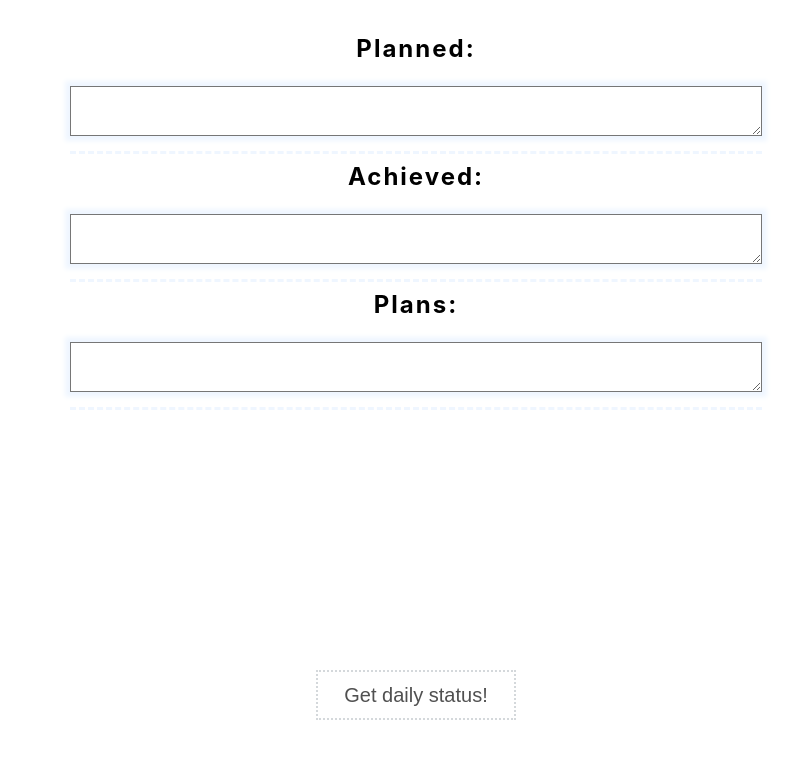
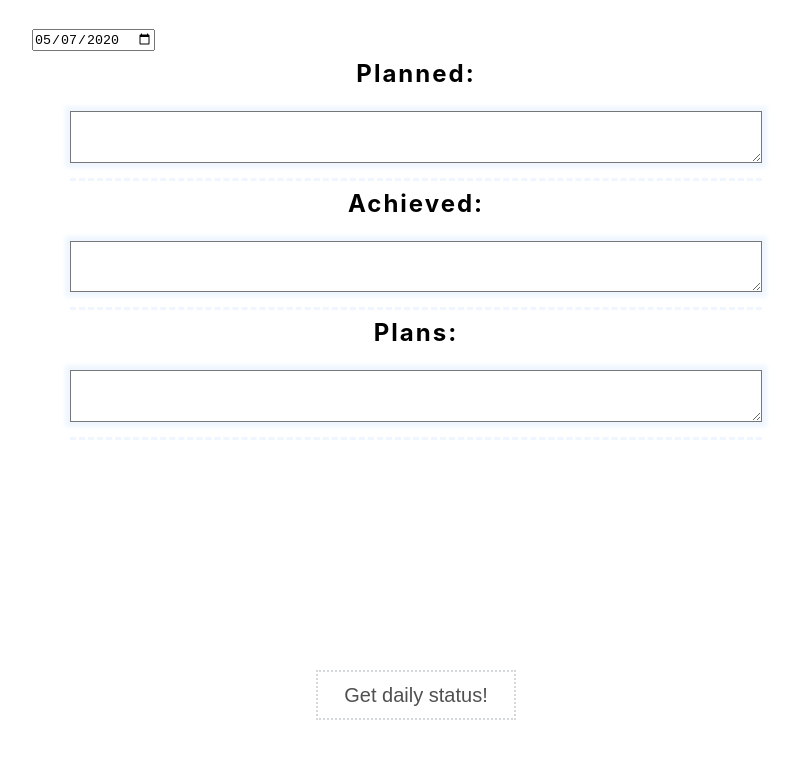
Before and after one commit to Sannnao/share-your-daily, a React (Create React App) app: page / in a window 1280 px wide. Shown: the top 758 px of the page, without its empty margins (224-1020 px from the left). Built offline with nearby package versions, Linux system fonts and the light colour scheme.

Commit message:
feat: add date and edit input focus

```diff
--- a/src/App.js
+++ b/src/App.js
@@ -2,6 +2,7 @@ import React, { Component } from 'react';
 import cloneDeep from 'lodash.clonedeep';
 import './app.scss';
 
+import DatePanel from './components/DatePanel/DatePanel';
 import DailyList from './components/DailyList/DailyList';
 
 class App extends Component {
@@ -14,6 +15,7 @@ class App extends Component {
     getDaily: false,
     hadPlans: false,
 		containerScrollCords: null,
+		currentDate: new Date().toISOString().split('T')[0],
   };
 
   resultRef = React.createRef();
@@ -25,6 +27,10 @@ class App extends Component {
       this.setState({ hadPlans: JSON.parse(plans) });
     }
 	}
+
+	setNewDate = e => {
+    this.setState({ currentDate: e.target.value });
+  };
 
   handleEdit = (sectionIndex, taskId, newValue) => {
     this.setState(({ dailyStatus }) => {
@@ -65,7 +71,23 @@ class App extends Component {
       window.localStorage.setItem('plans', JSON.stringify(plans));
     }
 
-    this.setState(({ getDaily }) => ({ getDaily: !getDaily }));
+    this.setState(({ getDaily, currentDate, dailyStatus }) => {
+			if (!getDaily) {
+				const dateArr = currentDate.split('-');
+				dateArr.shift();
+
+				const dailyValue = `${dateArr.reverse().join('.')}\n\n${dailyStatus
+					.map(({ sectionTitle, tasks }) => {
+						return `${sectionTitle}:\n\n- ${tasks
+							.map(({ value }) => value)
+							.join('\n- ')}`;
+					})
+					.join('\n\n')}`;
+				return { getDaily: true, dailyValue };
+			}
+
+			return { getDaily: false };
+	  });
   };
 
   applyValue = (value, sectionIndex) => {
@@ -85,24 +107,23 @@ class App extends Component {
     document.execCommand('copy');
   };
 
-	setContainerCords = (containerScrollCords) => {
+  setContainerCords = containerScrollCords => {
     this.setState({ containerScrollCords });
-	}
+  };
 
   unsetContainerCords = () => {
     this.setState({ containerScrollCords: null });
-	}
+  };
 
   render() {
-    const { getDaily, hadPlans, dailyStatus, containerScrollCords } = this.state;
-
-    const dailyValue = dailyStatus
-      .map(({ sectionTitle, tasks }) => {
-        return `${sectionTitle}:\n\n- ${tasks
-          .map(({ value }) => value)
-          .join('\n- ')}`;
-      })
-      .join('\n\n');
+    const {
+      getDaily,
+      hadPlans,
+      dailyStatus,
+			containerScrollCords,
+			currentDate,
+			dailyValue,
+		} = this.state;
 
     return (
       <div className='App'>
@@ -123,6 +144,8 @@ class App extends Component {
               </button>
             </div>
           ) : (
+            <>
+              <DatePanel currentDate={currentDate} setNewDate={this.setNewDate}/>
               <DailyList
                 dailyStatus={dailyStatus}
                 hadPlans={hadPlans}
@@ -134,6 +157,7 @@ class App extends Component {
                 unsetContainerCords={this.unsetContainerCords}
                 containerScrollCords={containerScrollCords}
               />
+            </>
           )}
         </div>
         <button className='get-daily-button' onClick={this.toggleGetDaily}>
--- /dev/null
+++ b/src/components/DatePanel/DatePanel.js
@@ -0,0 +1,7 @@
+import React from 'react';
+
+const DatePanel = ({ currentDate, setNewDate }) => (
+  <input type='date' value={currentDate} onInput={setNewDate} />
+);
+
+export default DatePanel;
--- a/src/components/InputArea/InputArea.js
+++ b/src/components/InputArea/InputArea.js
@@ -1,16 +1,23 @@
 import React from 'react';
 import './input-area.scss';
 
-const InputArea = ({ applyValue, handleInput, inputValue }) => {
+const InputArea = React.forwardRef(({ applyValue, handleInput, inputValue }, ref) => {
+	const moveSelectEnd = (e) => {
+		console.dir(e.target);
+		e.target.selectionStart = e.target.value.length;
+	}
+
   return (
     <textarea
-      className='input-area'
+      className={'input-area'}
       onChange={handleInput}
       value={inputValue}
       onKeyPress={applyValue}
+			ref={ref}
+			onFocus={moveSelectEnd}
     >
 		</textarea>
   );
-};
+});
 
 export default InputArea;
--- a/src/components/InputArea/input-area.scss
+++ b/src/components/InputArea/input-area.scss
@@ -1,14 +1,19 @@
 .input-area {
 	width: 100%;
 	min-width: 100%;
-	height: 50px;
+	max-width: 100%;
+	height: 100%;
 	min-height: 50px;
+	max-height: 100%;
 	padding: 1% 10%;
 	font-size: 16px;
 	box-shadow: 0 0 5px 5px rgb(239, 246, 255);
 	outline: none;
+	transition: min-height 0.3s ease-out;
 
 	&:focus {
 		box-shadow: inset 0 0 5px 3px rgb(239, 246, 255);
+		min-height: 100px;
+		transition: min-height 0.3s ease-out;
 	}
 }
--- a/src/components/Item/Item.js
+++ b/src/components/Item/Item.js
@@ -1,4 +1,4 @@
-import React, { useState } from 'react';
+import React, { useState, useEffect, useRef } from 'react';
 import clsx from 'clsx';
 import './item.scss';
 
@@ -12,7 +12,14 @@ const Item = ({
   taskId,
 }) => {
   const [isEdit, setIsEdit] = useState(false);
-  const [inputValue, setInputValue] = useState('');
+	const [inputValue, setInputValue] = useState('');
+	const inputRef = useRef(null);
+
+	useEffect(() => {
+		if (isEdit) {
+			inputRef.current.focus();
+		}
+	}, [isEdit]);
 
   const handleInput = e => {
     setInputValue(e.target.value);
@@ -34,7 +41,7 @@ const Item = ({
 
   const enableEditMode = () => {
     setIsEdit(true);
-    setInputValue(itemContent);
+		setInputValue(itemContent);
 	};
 
 	const disableEditMode = () => {
@@ -49,11 +56,12 @@ const Item = ({
             handleInput={handleInput}
             inputValue={inputValue}
             applyValue={handleEditTask}
+						ref={inputRef}
           />
 					<button onClick={disableEditMode} className='item__btn item__cancel-btn'>Cancel</button>
 				</>
       ) : (
-        <>
+        <div className='item__content-container'>
           <span className='item__text-wrapper'>- {itemContent}</span>
           <div className='item__buttons-wrapper'>
             <button
@@ -69,7 +77,7 @@ const Item = ({
               X
             </button>
           </div>
-        </>
+        </div>
       )}
     </li>
   );
--- a/src/components/Item/item.scss
+++ b/src/components/Item/item.scss
@@ -1,18 +1,28 @@
-@import '../../constants.scss';
-
 .item {
+	position: relative;
 	display: flex;
-	justify-content: space-between;
+	justify-content: center;
 	align-items: center;
+	min-height: 50px;
+	height: auto;
 	padding: 10px;
-	padding-left: 10%;
 	margin: 5px 0;
 	border-radius: 10px;
 	box-shadow: 0 2px 5px 1px #d4d8db;
+	transition: min-height 0.3s ease-out;
 
 	&--edit-mode {
-		position: relative;
-		padding: 2%;
+		min-height: 70px;
+		transition: min-height 0.3s ease-out;
+	}
+
+	&__content-container {
+		display: flex;
+		justify-content: space-between;
+		align-items: center;
+		width: 100%;
+		height: 100%;
+		padding-left: 10%;
 	}
 
 	&__buttons-wrapper {
--- a/src/components/Section/Section.js
+++ b/src/components/Section/Section.js
@@ -21,7 +21,8 @@ const Section = ({
 
   const applyInputValue = e => {
     if (e.key === 'Enter') {
-      e.preventDefault();
+			e.preventDefault();
+			if (!inputValue) return;
 
       applyValue(inputValue, sectionIndex);
       setInputValue('');
--- a/src/components/Section/section.scss
+++ b/src/components/Section/section.scss
@@ -30,6 +30,12 @@
 		margin-bottom: 15px;
 	}
 
+	&__input-field {
+		width: 100%;
+		height: 50px;
+		transition: height 0.3s ease-out;
+	}
+
 	&__recall-btn {
 		animation-name: recall-btn;
 		animation-duration: 2s;
--- a/src/constants.scss
+++ /dev/null
@@ -1 +0,0 @@
-$edit-transition-time: 1s;
--- a/src/index.css
+++ b/src/index.css
@@ -15,11 +15,6 @@ body {
 	letter-spacing: 2px;
 }
 
-textarea {
-	line-height: 25px;
-	letter-spacing: 3px;
-}
-
 button {
 	background-color: transparent;
 	border-style: dotted;
```
Also changed, not shown: 1 other file (tests, documents, lock files or other folders). Lines whose indentation alone changed are shown as unchanged.
